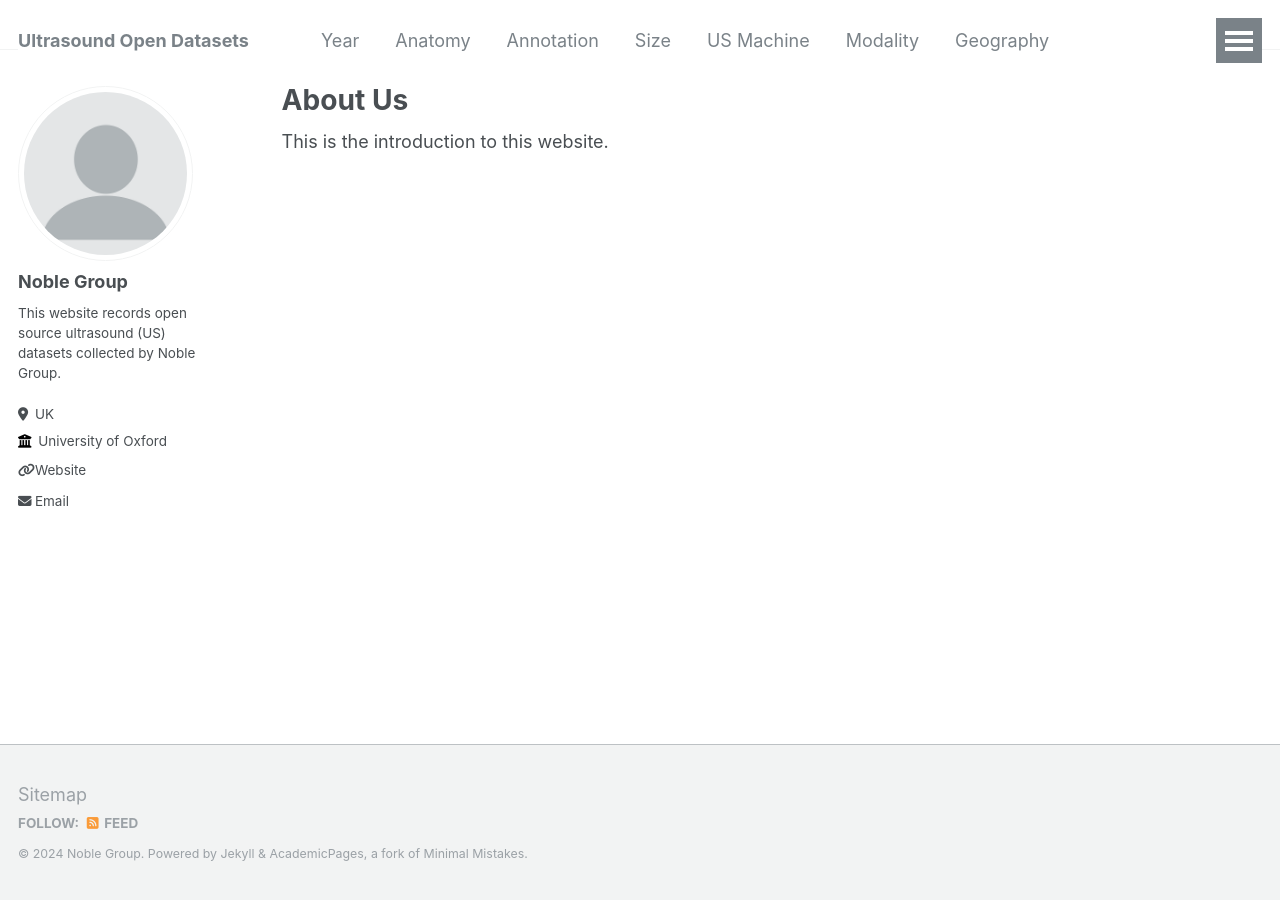
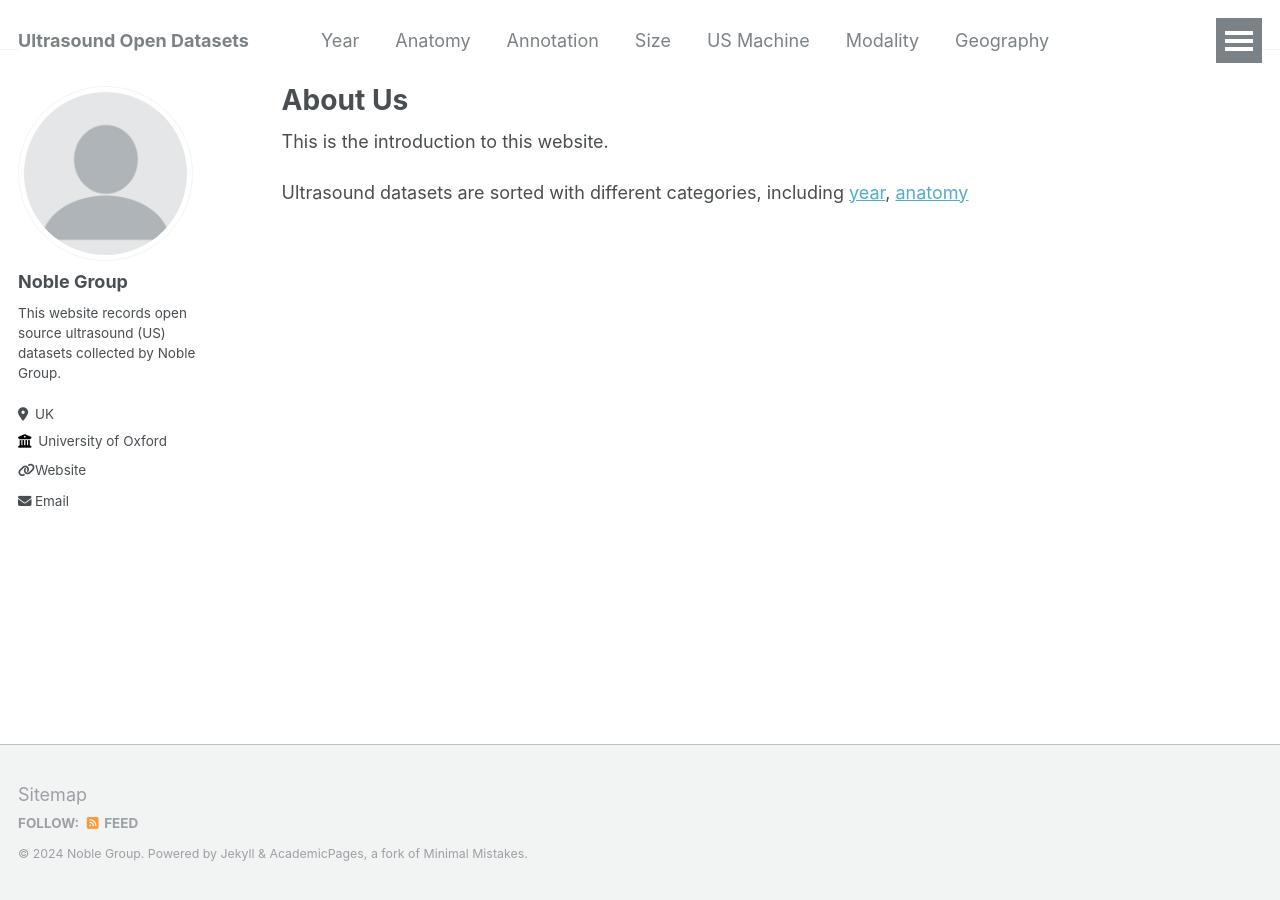
Before and after one commit to USdata-NobleGroup/USdata-NobleGroup.github.io, a Jekyll site: the page built from _pages/about.md, in a window 1280 px wide. Built offline with Jekyll 4.4.1, drawn with Linux system fonts in a browser that asks for light colours.

Commit message:
Update about.md

```diff
--- a/_pages/about.md
+++ b/_pages/about.md
@@ -8,3 +8,5 @@ redirect_from:
 ---
 
 This is the introduction to this website.
+
+Ultrasound datasets are sorted with different categories, including <a href="[https://usdata-noblegroup.github.io/year/](https://usdata-noblegroup.github.io/year/)" target="_blank">year</a>, <a href="[[https://guo-xiaoqing.github.io/research/](https://usdata-noblegroup.github.io/anatomy/)](https://usdata-noblegroup.github.io/anatomy/)" target="_blank">anatomy</a>
```
